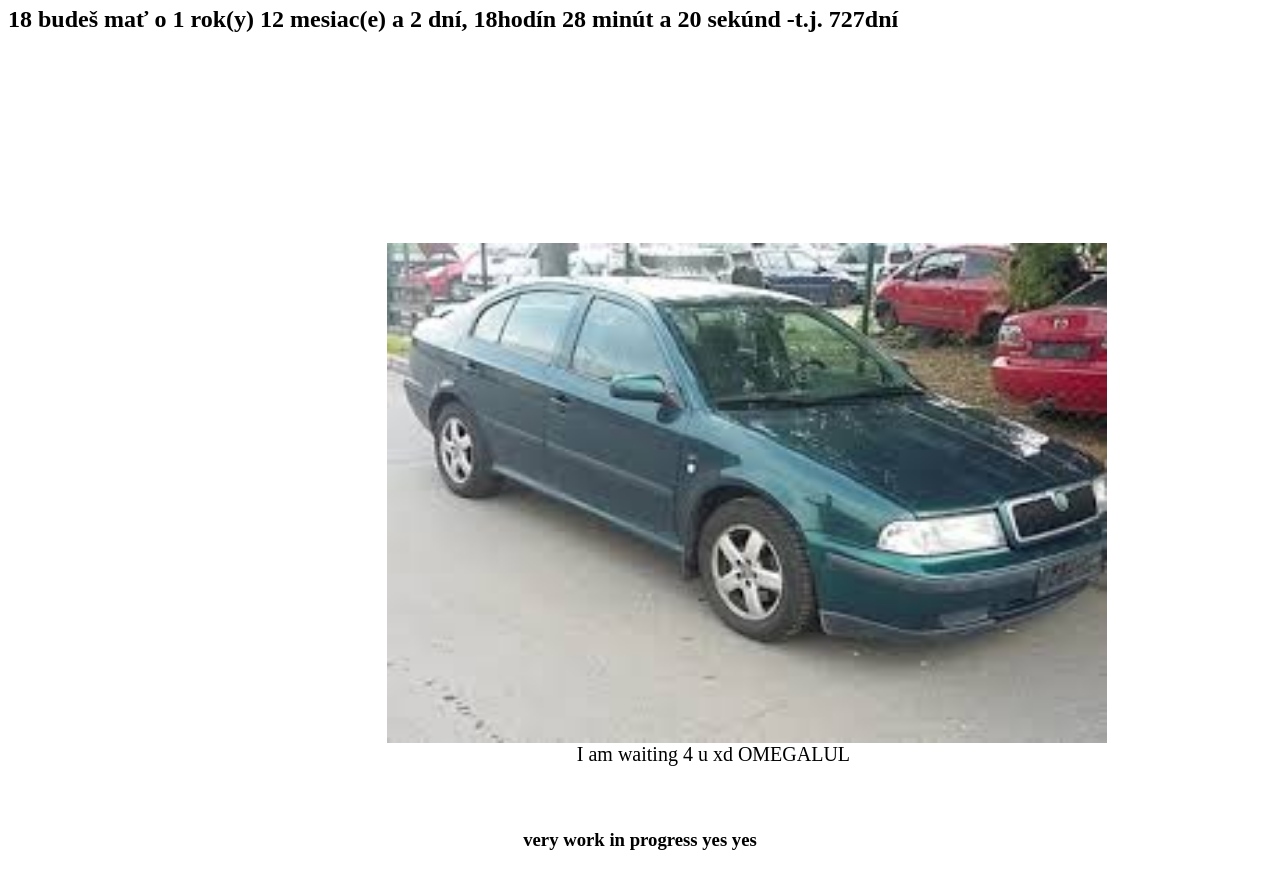
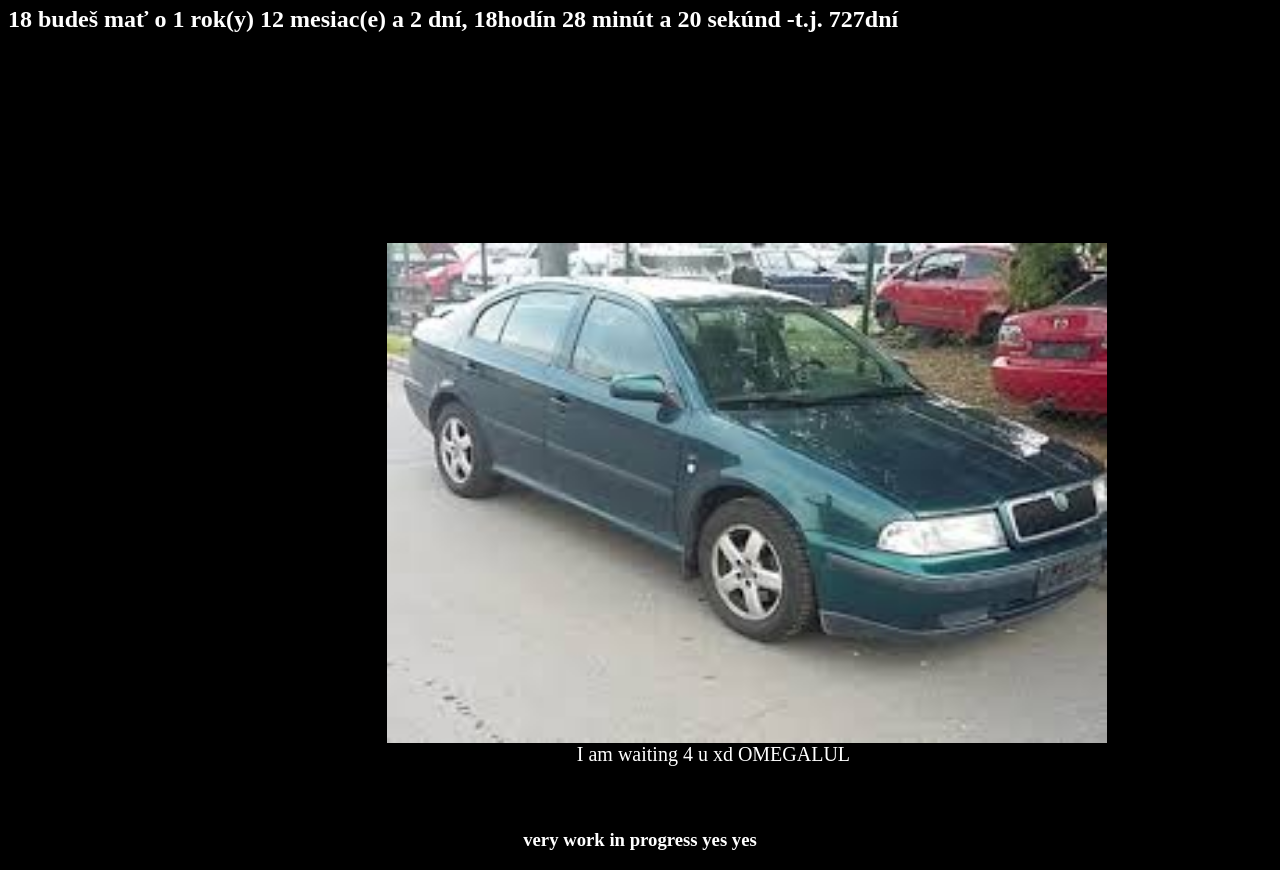
Before and after one commit to infinitsk/Odpocet18White, a plain HTML site: page index.html in a window 1280 px wide. Shown: the part 62-932 px from the top of the page. Drawn offline with Linux system fonts and the light colour scheme.

Commit message:
(forever) Night Mode
jeff

```diff
--- a/index.html
+++ b/index.html
@@ -2,6 +2,12 @@
     <title>Odpočet do 18</title>
     <script src="odpocetscript.js">
     </script>
+    <style>
+        body {
+            background-color: black;
+            color: white;
+        }
+    </style>
 </head>
 <!--ten design je naschvál shitty a aj ten kód je tak robený naschvál-->
 
@@ -10,7 +16,8 @@
     <h1 style="text-align: center;margin-top: 10px; ">18 budeš mať za</h1>
     <h2 id="chuj">nejde ti to</h2>
     <img style="margin-top: 15%;margin-left: 30%;height: 500px;width: 720px; " src="blyat.jfif " alt="okta ">
-    <div style="margin-left: 45%;font-size: 20px; ">I am waiting 4 u xd OMEGALUL</div> <!-- <------ pepega už si happy? -->
+    <div style="margin-left: 45%;font-size: 20px; ">I am waiting 4 u xd OMEGALUL</div>
+    <!-- <------ pepega už si happy? -->
 
     <h3 style="margin-top: 5%;text-align: center;">very work in progress yes yes</h3>
 </body>
```
